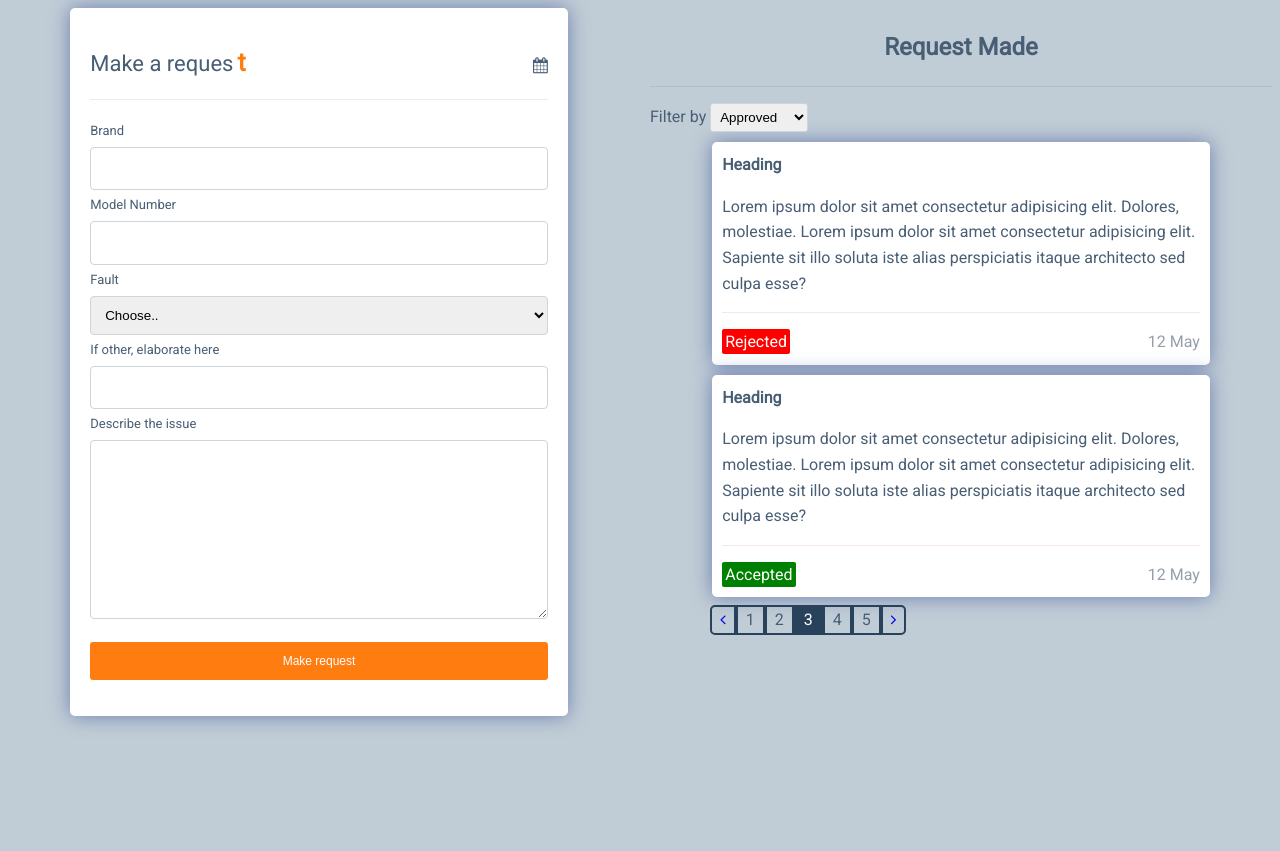
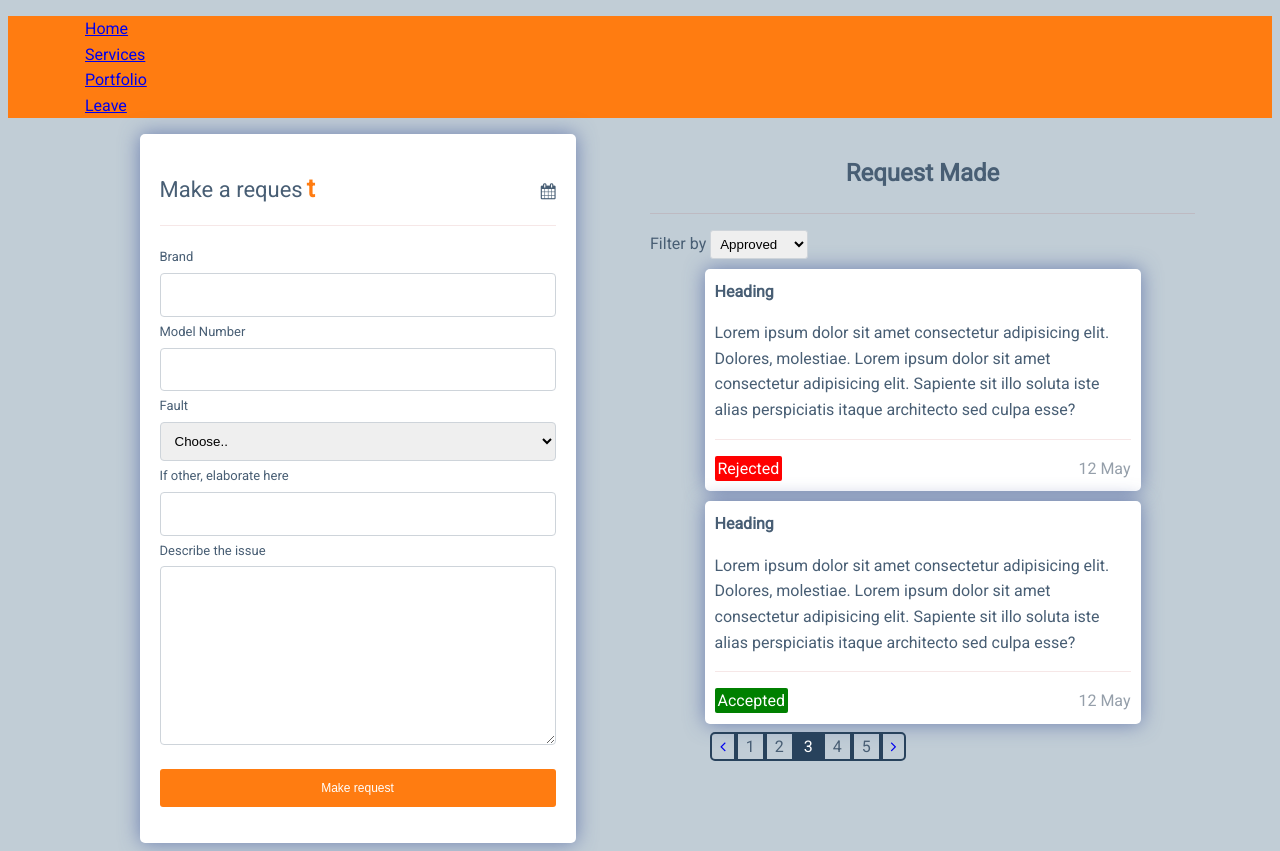
Before and after one commit to klevamane/Maintenance-tr, a plain HTML site: page UI/dashboard.html in a window 1280 px wide. Before the commit the page ends 800 px from the top, so only its background shows below. Drawn offline with Linux system fonts and the light colour scheme.

Commit message:
Add navbar and fix container responsiveness

```diff
--- a/UI/css/dashboard.css
+++ b/UI/css/dashboard.css
@@ -134,6 +134,12 @@ color: #fff;
     .seperator {
         grid-template-columns: 1fr;
     }
+    ul.pagination {
+        /* display: inline-block; */
+    justify-content: center;
+
+
+    }
   }
 
   @media (min-width: 768px) {
--- a/UI/css/style.css
+++ b/UI/css/style.css
@@ -46,6 +46,10 @@ hr {
 }
 .container {
     margin: 0 auto;
+}
+.navbar-wrapper
+{
+    margin: 0 auto
 }
 
 form input, form textarea, form select {
@@ -179,9 +183,46 @@ form select {
 }
 
 
+/******** NAVIGATION BAR ****/
+nav {
+    width: 100%;
+    background: var(--primaryOrange);
+}
 
 
+/* Container media Query */
 
+.container {
+    width: 100%;
+    padding-right: 15px;
+    padding-left: 15px;
+    margin-right: auto;
+    margin-left: auto;
+  }
+
+  @media (min-width: 576px) {
+    .container {
+      max-width: 540px;
+    }
+  }
+
+  @media (min-width: 768px) {
+    .container {
+      max-width: 720px;
+    }
+  }
+
+  @media (min-width: 992px) {
+    .container {
+      max-width: 960px;
+    }
+  }
+
+  @media (min-width: 1200px) {
+    .container {
+      max-width: 1140px;
+    }
+  }
 
 
 
--- a/UI/dashboard.html
+++ b/UI/dashboard.html
@@ -13,6 +13,17 @@
 </head>
 
 <body id="primary-background">
+    <nav>
+        <div class="container">
+            <ul>
+                <li><a href="#">Home</a></li>
+                <li><a href="#">Services</a></li>
+                <li><a href="#">Portfolio</a></li>
+                <li><a href="#">Leave</a></li>
+
+            </ul>
+        </div>
+    </nav>
     <div class="container">
         <div class="seperator" style="grid-gap: 20px;">
             <div class="card-fluid">
```
